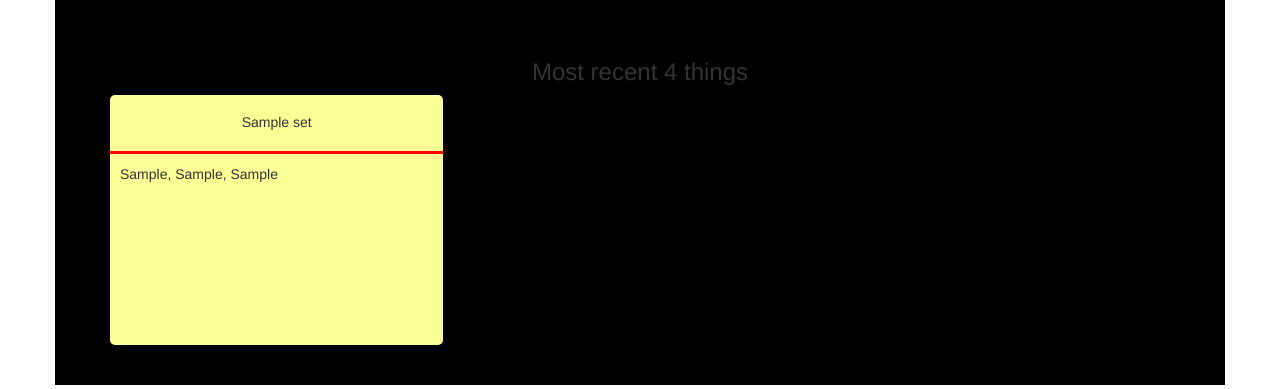
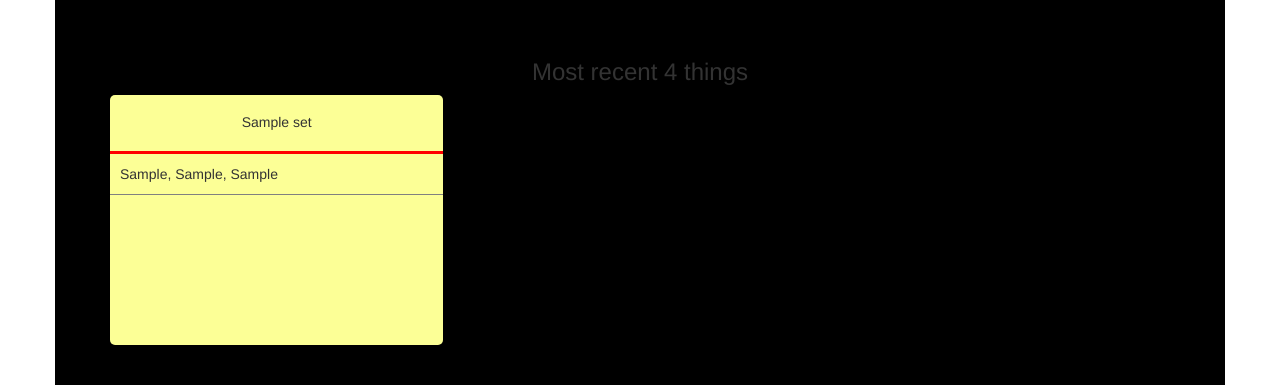
Before and after one commit to lbiester/Learn-Chinese, a Flask app: template app/templates/index.html in a window 1280 px wide. Shown: the part 292-681 px from the top of the page. Run offline with Flask 2, Linux system fonts and the light colour scheme; the template is opened without the code that fills it: values that come from a table or form of the project are taken from there, others are empty; tables that the repository leaves empty hold one stand-in row (values such as "Sample post"); some libraries are stand-ins or nearby versions.

Commit message:
fixed home.css

```diff
--- a/app/static/home.css
+++ b/app/static/home.css
@@ -5,13 +5,13 @@ div.jumbotron {
 div.recent-items {
     background-color: black;
     padding: 40px;
+    overflow: scroll;
 }
 div.recent-item {
     background-color: #FCFF96;
     height: 250px;
     border-radius: 5px;
-    overflow: hidden;
-    /*padding: 20px;*/
+    overflow: scroll;
 }
 div.recent-item-title {
     padding: 10px;
@@ -21,6 +21,3 @@ div.recent-item-content div {
     border-bottom: 1px solid grey;
     padding: 10px;
 }
-div.recent-item-content div:last-child {
-    border: None;
-}
```
